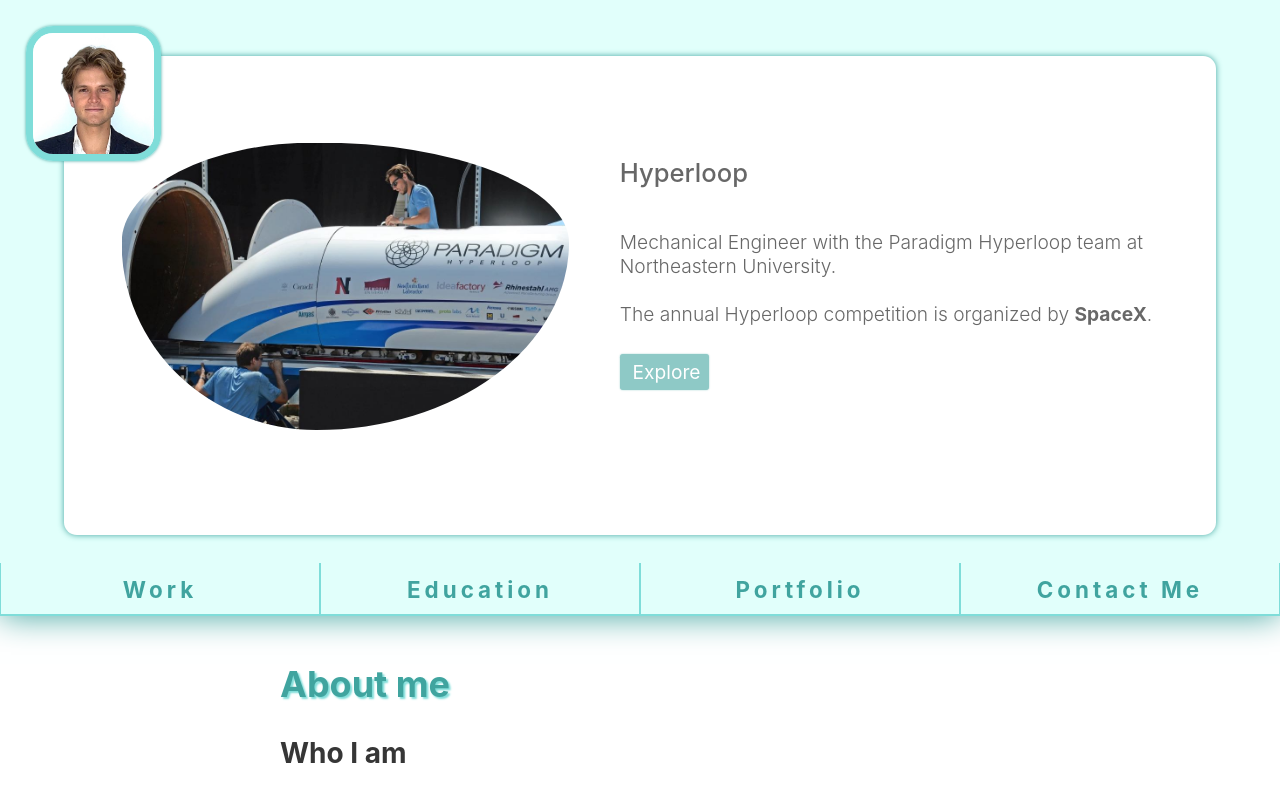
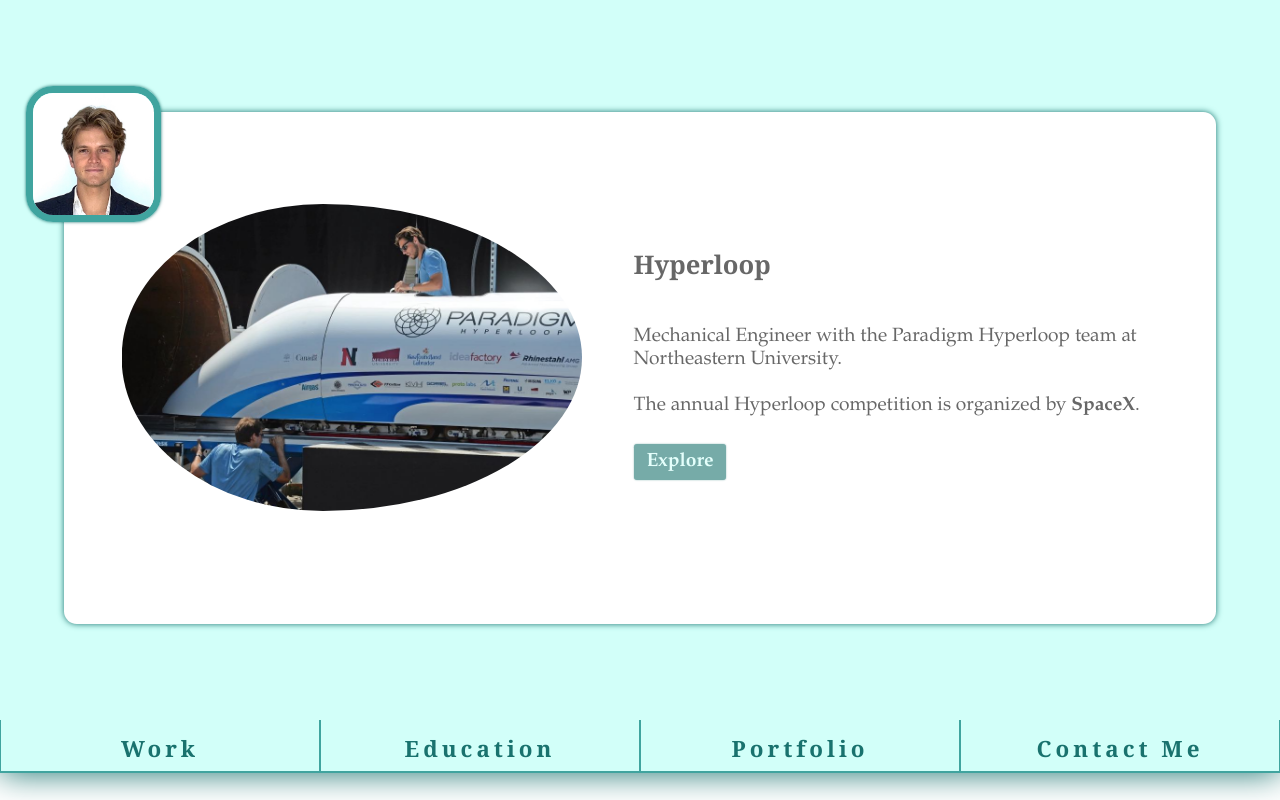
Before and after one commit to leodup/leo-dupire-react-app, a React (Create React App) app: page / in a window 1280 px wide. Shown: the top 800 px of the page. Built offline with nearby package versions, Linux system fonts and the light colour scheme.

Commit message:
Formatting and visuals + tedx

```diff
--- a/src/Education.css
+++ b/src/Education.css
@@ -9,7 +9,8 @@
 }
 
 #HomeLink {
-    font-size: 1.75vw;
+    font-size: calc(1.75vw + 0.125rem);
+    line-height: 1.75vw;
     font-weight: bold;
     text-decoration: underline;
     color: rgb(255, 243, 220);
--- a/src/Home.css
+++ b/src/Home.css
@@ -1,14 +1,16 @@
 :root {
-    --padding-top-bottom-header-image: 12vw;
-    --home-color: rgb(225, 255, 251);
-    --counter-color: rgb(127, 221, 217);
-    --counter-color-dark: rgb(64, 164, 159);
+    --padding-top-bottom-header-image: 30vh;
+    --home-color: rgb(210, 255, 249);
+    --counter-color-dark: rgb(25, 114, 110);
+    --counter-color: rgb(64, 164, 159);
     --animation-time: 30s;
     --profile-image-height: 17.5vw;
-    --name-box-border-radius: 10vw;
+    --name-box-border-radius: 7.5vw;
     --image-border: 0.6vw;
 
     --body-width: min(90vw, 90vh, 70rem);
+    --font-title: "Georgia";
+    --font-text: "Palatino";
 }
 
 .header#Home {
@@ -21,16 +23,10 @@
     position: relative;
     /* padding-top: var(--padding-top-bottom-header-image); */
     padding-bottom: var(--padding-top-bottom-header-image);
-    height: 32vw;
+    height: 60vh;
 
     -ms-transform: translateX(-50%);
     transform: translateX(0%);
-}
-
-.Circle {
-    height: 30rem;
-    width: 30rem;
-    border-radius: 100%;
 }
 
 @media (prefers-reduced-motion: no-preference) {
@@ -67,21 +63,22 @@
   }
 
 .Name {
+    font-family: var(--font-title);
     z-index: -1;
     position: absolute;
     height: var(--profile-image-height);
     line-height: var(--profile-image-height);
-    top: calc(var(--padding-top-bottom-header-image) + 2vh - 10vw);
-    font-size: 8vw;
+    top: calc(var(--padding-top-bottom-header-image) + 2vh - 9.5vw);
+    font-size: 7.5vw;
     color: var(--home-color);
 }
 
 .Name#First {
-    left: 10vw;
+    left: 8vw;
 }
 
 .Name#Last {
-    right: 10vw;
+    right: 8vw;
 }
 
 /* Profile IMAGE (3.5% increments)*/
@@ -101,14 +98,14 @@
     }
     3.5%, 7% {
         padding-top: var(--padding-top-bottom-header-image);
-        padding-left: 32vw;
+        padding-left: 31vw;
     }
     10.5%, 14% {
         padding-top: var(--padding-top-bottom-header-image); /* BACK TO CENTER */
         padding-left: 40vw;
     }
     17.5%, 43% {
-        padding-top: 2vw;
+        padding-top: calc(38vh - 15vw - 2vw);
         padding-left: 2vw;
     }
     46.5%, 50% {
@@ -117,14 +114,14 @@
     }
     53.5%, 57% {
         padding-top: var(--padding-top-bottom-header-image);
-        padding-left: 32vw;
+        padding-left: 31vw;
     }
     60.5%, 64% {
         padding-top: var(--padding-top-bottom-header-image); /* BACK TO CENTER */
         padding-left: 40vw;
     }
     67.5%, 93% {
-        padding-top: 2vw;
+        padding-top: calc(38vh - 15vw - 2vw);
         padding-left: calc(96% - var(--profile-image-height) + 8vw);
     }
     96.5%, 100% {
@@ -174,6 +171,16 @@
     }
   }
 
+.Spacer {
+    z-index: -2;
+        position: absolute;
+        top: 10%;
+        left: 5%;
+        width: 90%;
+        height: 85%;
+        background-color: transparent;
+}
+
 /* BIG WHITE AREA EXPAND */
 @media (prefers-reduced-motion: no-preference) {
     .LargeExpand {
@@ -182,6 +189,7 @@
       animation-iteration-count: infinite;
       animation-timing-function: ease-in-out;
       box-shadow: 0 0 0.5vw var(--counter-color-dark);
+      display: flex;
       /* animation-direction: alternate-reverse; */
     }
   }
@@ -198,10 +206,10 @@
     17.5%, 43% {
         z-index: -1;
         position: absolute;
-        top: 10%;
+        top: calc(38vh - 15vw);
         left: 5%;
         width: 90%;
-        height: 85%;
+        height: min(85%, 40vw);
         background-color: white;
         border-radius: 1vw;
     }
@@ -217,10 +225,10 @@
     67.5%, 93% {
         z-index: -1;
         position: absolute;
-        top: 10%;
+        top: calc(38vh - 15vw);
         left: 5%;
         width: 90%;
-        height: 85%;
+        height: min(85%, 40vw);
         background-color: white;
         border-radius: 1vw;
     }
@@ -237,25 +245,23 @@
 
 /* BIG AREA CONTENT */
 
-.LargeExpand {
-    display: flex;
-}
-
 .imageExpand {
-    padding-top: 7.5%;
+    margin-top: 8%;
     padding-left: min(5rem, 5%);
     border-radius: 70%;
     object-fit: cover;
     width: 40%;
-    height: 60%;
+    height: min(25vw, 60%);
 }
 
 #expandHeader {
     font-size: min(2vw, 2.5rem);
-    font-weight: 500;
+    font-weight: 600;
+    font-family: var(--font-title);
 }
 
 #expandText {
+    font-family: var(--font-text);
     font-size: min(1.5vw, 2rem);
     font-weight: 300;
     padding-bottom: 0.5rem;
@@ -263,9 +269,10 @@
 
 @media (prefers-reduced-motion: no-preference) {
     .galleryText {
-        padding-top: 5%;
+        padding-top: 8%;
         padding-left: 4vw;
         padding-right: 2vw;
+        height: 20%;
 
         animation: GalleryTextFade;
         animation-duration: var(--animation-time);
@@ -293,12 +300,19 @@
 }
 
 .GalleryButton {
+    font-family: var(--font-text);
     border-radius: 0.25vw;
     background-color: var(--counter-color-dark);
     box-shadow: 0 0 0.125vw var(--counter-color-dark);
-    color: white;
+    color: var(--home-color);
     font-size: 1.5vw;
-    width: 7vw;
+    font-weight: 600;
+    width: 7.25vw;
+    text-align: center;
+}
+
+.GalleryButton:hover {
+    transform: scale(1.025, 1.025);
 }
 
 #GalleryButton {
@@ -306,7 +320,6 @@
     padding-left: 1vw;
     padding-right: 1vw;
     padding-bottom: 0.5vw;
-
 }
 
   /* TABS */
@@ -361,6 +374,7 @@
 }
 
 .Tab {
+    font-family: var(--font-title);
     position: relative;
     z-index: 1;
     top: -0.75vw;
@@ -373,6 +387,7 @@
   /* BODY */
 
 h2#Home {
+    font-family: var(--font-title);
     font-size: 4.5vh;
     color: var(--counter-color-dark);
     text-shadow: 2px 2px 2px var(--counter-color);
@@ -380,14 +395,18 @@
 }
 
 h3#Home {
+    font-family: var(--font-title);
     font-size: 3.5vh;
     color: rgb(54, 54, 54);
 }
 
 p#Home {
-    font-size: 2.5vh;
-    line-height: 4vh;
+    font-family: var(--font-text);
+    font-weight: 500;
+    font-size: 2.75vh;
+    line-height: 4.5vh;
     text-align: justify;
+    color: rgb(52, 52, 52);
   }
 
 .body#Home {
--- a/src/Home.js
+++ b/src/Home.js
@@ -60,7 +60,7 @@
                                 alt="Ventilator Image"
                             />
                             <div className="galleryText">
-                                <h5 id="expandHeader">Resperatory Ventilator</h5>
+                                <h5 id="expandHeader">Respiratory Ventilator</h5>
                                 <p id="expandText">
                                     During the height of the COVID-19 ventilator <b>shortages</b>, I designed and built a ventilator. <br></br> <br></br>
                                     Ventilators can cost upwards of 10s of thousands of dollars. Using Arduino, some circuitry, and carpentry, this simple product costs about $200.
@@ -169,6 +169,7 @@
                             <h2 className="HomeName">Dupire</h2>
                         </div>
                         <div className="NameBack"></div>
+                        <div className="Spacer"></div>
                         <div className="LargeExpand">
                             {galleryCurrent}
                         </div>
--- a/src/Portfolio.css
+++ b/src/Portfolio.css
@@ -12,6 +12,7 @@
 
 .PortfolioLink {
     position: absolute;
+    z-index: 1;
     top: 0.75vw;
     left: 3vw;
 }
@@ -21,11 +22,11 @@
 }
 
 #PortfolioLink {
-    font-size: 1.75vw;
+    font-size: calc(1.75vw + 0.125rem);
     font-weight: bold;
+    line-height: 1.75vw;
     text-decoration: underline;
     color: white;
-    text-shadow: 0 0 10px ;
 }
 
 /* HEADER */
@@ -51,9 +52,28 @@
 	}
 }
 
+.LeftMargin {
+    position: absolute;
+    top: 0;
+    height: calc(var(--header-height) + 1vw);
+    width: calc(50vw - var(--scale)*var(--header-height)/2 - 3*var(--spacing)/2);
+    background-color: black;
+    opacity: 0.4;
+}
+
+.RightMargin {
+    position: absolute;
+    top: 0;
+    right: 0;
+    height: calc(var(--header-height) + 1vw);
+    width: calc(50vw - var(--scale)*var(--header-height)/2 - 3*var(--spacing)/2);
+    background-color: black;
+    opacity: 0.4;
+}
+
 .Blocks {
     position: relative;
-    left: calc(50vw - var(--scale)*var(--header-height)/2);
+    left: calc(50vw - var(--scale)*var(--header-height)/2 - 3*var(--spacing)/2);
     height: var(--header-height);
     width: calc(var(--scale)*var(--header-height));
     display: flex;
@@ -202,20 +222,21 @@
 /* Body */
 
 h1#Portfolio {
+    font-family: "impact";
     position: relative;
     z-index: 1;
     margin-top: calc(var(--header-height) + 1vw);
     margin-bottom: 0%;
-    padding-left: calc(50vw - 11vw - var(--scale)*var(--header-height)/2);
-    background-color: rgba(255, 255, 255, 0.85);
+    padding-left: calc(50vw - 14vw - var(--scale)*var(--header-height)/2);
+    background-color: rgba(0, 0, 0, 0.6);
     font-size: 6vw;
     font-weight: 900;
-    color: black;
-    letter-spacing: 3.8vw;
+    color: white;
+    letter-spacing: 4.8vw;
     line-height: 8vw;
     text-align: center;
-    box-shadow: 0 0 10px white;
-    text-shadow: 0 0 0.1vw black;
+    box-shadow: 0 0 10px black;
+    text-shadow: 0 0 0.1vw white;
 }
 
 .PortfolioBody {
@@ -225,30 +246,47 @@
 }
 
 h2.Section {
+    font-family: "impact";
     font-size: 4vh;
     font-weight: 800;
-    margin-top: 3vh;
-    margin-bottom: 0%;
+    margin-top: 8vh;
+    margin-bottom: 2vh;
 }
 
-h2#TBC {
+div.TBC{
+    width: 100%;
+    text-align: center;
+}
+
+h2.TBC {
+    font-family: "impact";
     font-size: 3.5vh;
     font-weight: 800;
     margin-top: 3vh;
     margin-bottom: 0%;
-    color: grey;
-    text-shadow: 2px 2px 2px grey;
+    color: rgb(42, 42, 42);
+    margin-bottom: 6vh;
 }
 
 h3.Section {
+    font-family: "impact";
     font-size: 2.75vh;
     font-weight: 800;
-    margin-top: 3vh;
-    margin-bottom: 1vh;
+    margin-bottom: 2vh;
     color: rgb(58, 58, 58);
 }
 
 p.Section {
-    font-size: 2vh;
-    line-height: 3vh;
+    font-family: "gill sans";
+    /* text-shadow: 0 0 1px; */
+    font-size: 2.25vh;
+    font-weight: 400;
+    line-height: 4vh;
+    color: rgb(51, 51, 51);
+    margin-bottom: 8vh;
 }
+
+.TEDVideo {
+    width: 100%;
+    height: calc(0.56*var(--portfolio-body-width))
+}
--- a/src/Portfolio.js
+++ b/src/Portfolio.js
@@ -74,6 +74,8 @@
                     src={CodeImage}
                     alt="Code Image"
                 /> */}
+                <div className='LeftMargin'></div>
+                <div className='RightMargin'></div>
             </div>
             <div className="Header1">
                 <h1 id="Portfolio">PORTFOLIO</h1>
@@ -93,7 +95,7 @@
                     <h3 className="Section">This Website</h3>
                     <p className="Section"></p>
                     <h3 className="Section" id="DAC">Boston Museum of Science</h3>
-                    <p className="Section">Cornerstone is an intensive engineering design course at Northeastern University. It covers 2D and 3D modeling software such as AutoCAD and Solidworks, programming languages like MATLAB and C++, robotics and circuit design using arduino and C++. The course also teaches decision making strategies, product design techniques, as well as ethical engineering practices.<br></br><br></br>
+                    <p className="Section">Cornerstone is an intensive engineering design course at Northeastern University. It covers 2D and 3D modeling software such as AutoCAD and Solidworks, programming languages like MATLAB and C++, robotics and circuit design using Arduino. The course also teaches decision making strategies, product design techniques, as well as ethical engineering practices.<br></br><br></br>
                         Completion of the course required a final project. My class’s assignment was a sustainability-themed museum exhibit for the Boston Museum of Science. I proposed the idea of carbon sequestration, the removal of CO​2 from the atmosphere to combat climate change.<br></br><br></br>
                         The exhibit had to be user friendly and appeal to users of all ages. For this, we made several iterations of our project, implementing universal design, and making it as intuitive as possible. This required several “focus group” meetings to see what the audience would want to see. I wanted to make the project as interactive as possible. This required all our programming, circuit building, and design skills to be put to use. We created a user interface using a touch screen as can be seen in Images 1 and 2. The goal of the exhibit was for the user to build his or her own negative emissions plant. Several user-decisions impacted their final score. These include: what to do with the CO​2,​ where to build the plant, and what energy source to use. Each step would subtract money from the budget. For maximum interactability, the user was tasked with building the plant using the blocks in Image 3. The amount of blocks used depended on what was left in the budget. This effectively tackled both the environmental and economical aspects of sustainability.</p>
                 </div>
@@ -103,7 +105,7 @@
                     <p className="Section">I built a car when I was twelve years old! For my birthday, I asked my parents, not for a present, but for a project. They couldn’t say no to such a request.<br></br><br></br>
                         All the Youtube videos showed similar factory-made go-karts. Those didn’t grasp my attention. My interest was in building the car, not just to drive it - so I decided to make my own, from scratch. Not that building a go-kart is easy, but I really wanted a challenge - so I made plans to implement my own suspension designs, effectively making it an off-road vehicle.<br></br><br></br>
                         I scoured Amazon, Ebay, and the local hardware stores for individual parts, materials, and equipment. I also had to make sure everything was compatible (bearings with axles, sprockets with chains). I bought a welder and angle grinder - among many, many other things - and taught myself how to use these tools. Items like the steering kit I had gotten had to be aggressively adapted to fit my custom dimensions. I finally finished the kart one year later as I could only advance during some weekends and part of the summer (not much space to build a small car in NYC). If I were to change anything, I would put hard compound Pirelli tires on it!</p>
-                    <h3 className="Section" id="Ventilator">Resperatory Ventilator</h3>
+                    <h3 className="Section" id="Ventilator">Respiratory Ventilator</h3>
                     <p className="Section">There is no better time to make a cost-effective home-made ventilator than in the middle of a global pandemic and ventilator shortage! Jokes aside, starting in mid-March, 2020, I went into quarantine with my family in New York. At the time, New York was an epicenter of the virus outbreak, the state itself having more cases than any other country. This led to shortages of hospital beds for the sick, not to mention life-saving ventilators. The cost per ventilator was said to be over 50 thousand dollars according to Forbes’ coverage of Governor Andrew Cuomo.<br></br><br></br>
                         Fearing for the safety of my parents, and lacking confidence in accessibility to essential healthcare, I decided to make my own ventilator.<br></br><br></br>
                         I already had the design in mind, I just had to find the correct parts online. Everything I ordered can be seen in Image 1 to the right, each item bought separately from the rest. I got to work! I could only advance at night and during week-ends because I was working from home for my previous co-op during the day.<br></br><br></br>
@@ -118,6 +120,9 @@
                 </div>
                 <div className="Random">
                     <h2 className="Section">Random</h2>
+                    <h3 className="Section">TEDx Talk</h3>
+                    <iframe className='TEDVideo' src="https://www.youtube.com/embed/CUFYI-LzpcI" title="YouTube video player" frameborder="0" allow="accelerometer; autoplay; clipboard-write; encrypted-media; gyroscope; picture-in-picture" allowfullscreen></iframe>
+                    <p className="Section">I performed a TEDx talk at age 15 titled "Realize Your Dreams". </p>
                     <h3 className="Section">Music</h3>
                     <p className="Section"></p>
                     <h3 className="Section">Alphabite</h3>
@@ -127,7 +132,9 @@
                     <h3 className="Section">Hobbies</h3>
                     <p className="Section"></p>
                 </div>
-                <h2 className="TBC">To Be Continued...</h2>
+                <div className="TBC">
+                    <h2 className="TBC">To Be Continued...</h2>
+                </div>
             </div>
         </div>
     );
```
